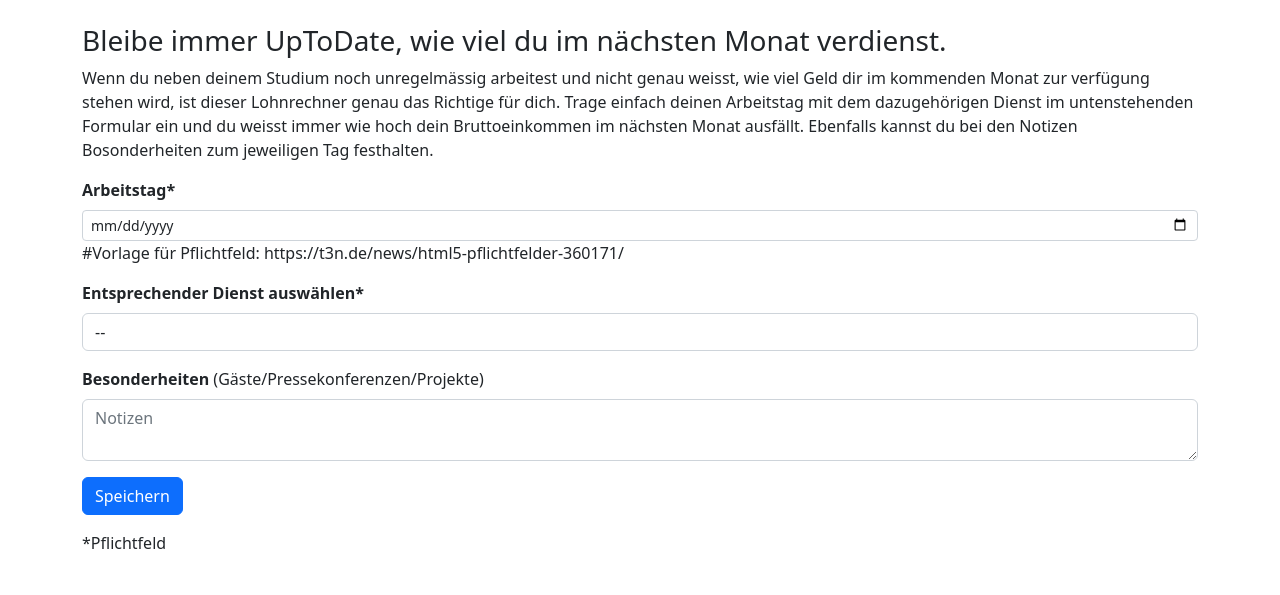
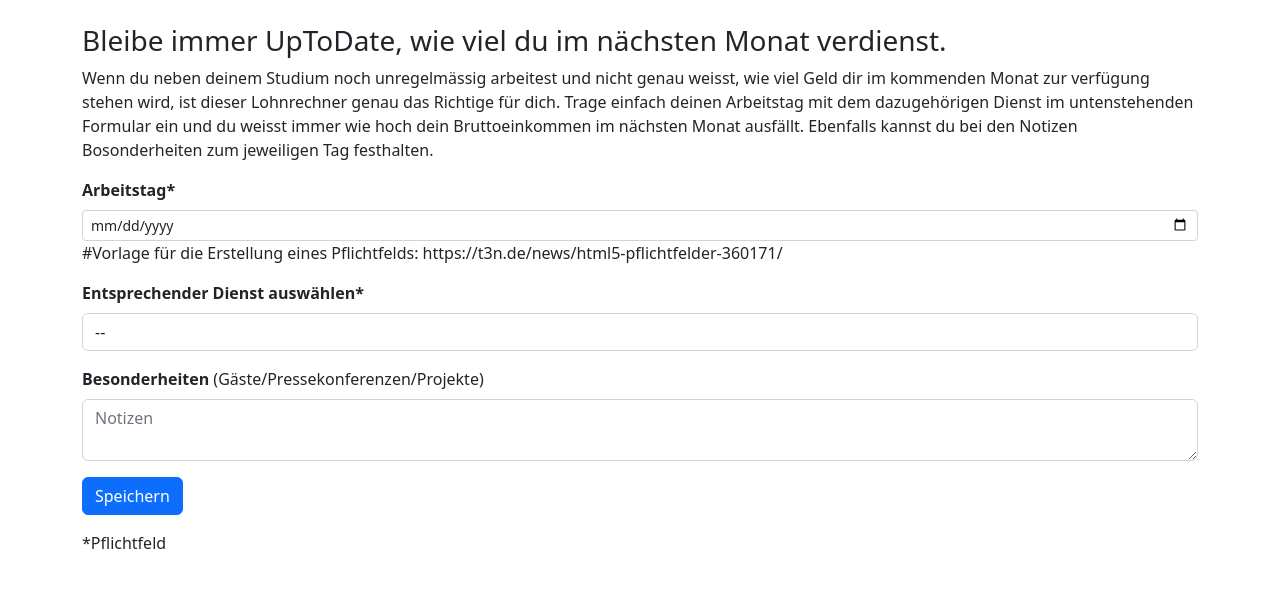
Before and after one commit to ulber-patrick/projekt_22, a Flask app: page / in a window 1280 px wide. Shown: the part 73-668 px from the top of the page. Run offline with Flask 2, Linux system fonts and the light colour scheme; some libraries are stand-ins or nearby versions.

Commit message:
Final commit 3.0

```diff
--- a/templates/index.html
+++ b/templates/index.html
@@ -9,12 +9,12 @@
 
         <form class="formerfassen" method="POST" action="{{url_for('home')}}">
         <div class="form-time mb-3">
-            <label class="form-label"><b>Arbeitstag*</b></label> <input type="date" class="form-control form-control-sm" name="date" required="required" value=""> #Vorlage für Pflichtfeld: https://t3n.de/news/html5-pflichtfelder-360171/
+            <label class="form-label"><b>Arbeitstag*</b></label> <input type="date" class="form-control form-control-sm" name="date" required="required" value=""> #Vorlage für die Erstellung eines Pflichtfelds: https://t3n.de/news/html5-pflichtfelder-360171/
         </div>
 
         <div class="form-modul mb-3">
             <label class="form-label"><b>Entsprechender Dienst auswählen*</b></label>
-            <select class="form-control" name="dienst" required="required"> #Vorlage für Pflichtfeld: https://t3n.de/news/html5-pflichtfelder-360171/
+            <select class="form-control" name="dienst" required="required"> #Vorlage für die Erstellung eines Pflichtfelds: https://t3n.de/news/html5-pflichtfelder-360171/
                 <option value="nothing">--</option>
                 <option value="CvD1" name="cvd1">CvD1</option>
                 <option value="CvD2" name="cvd2">CvD2</option>
```
